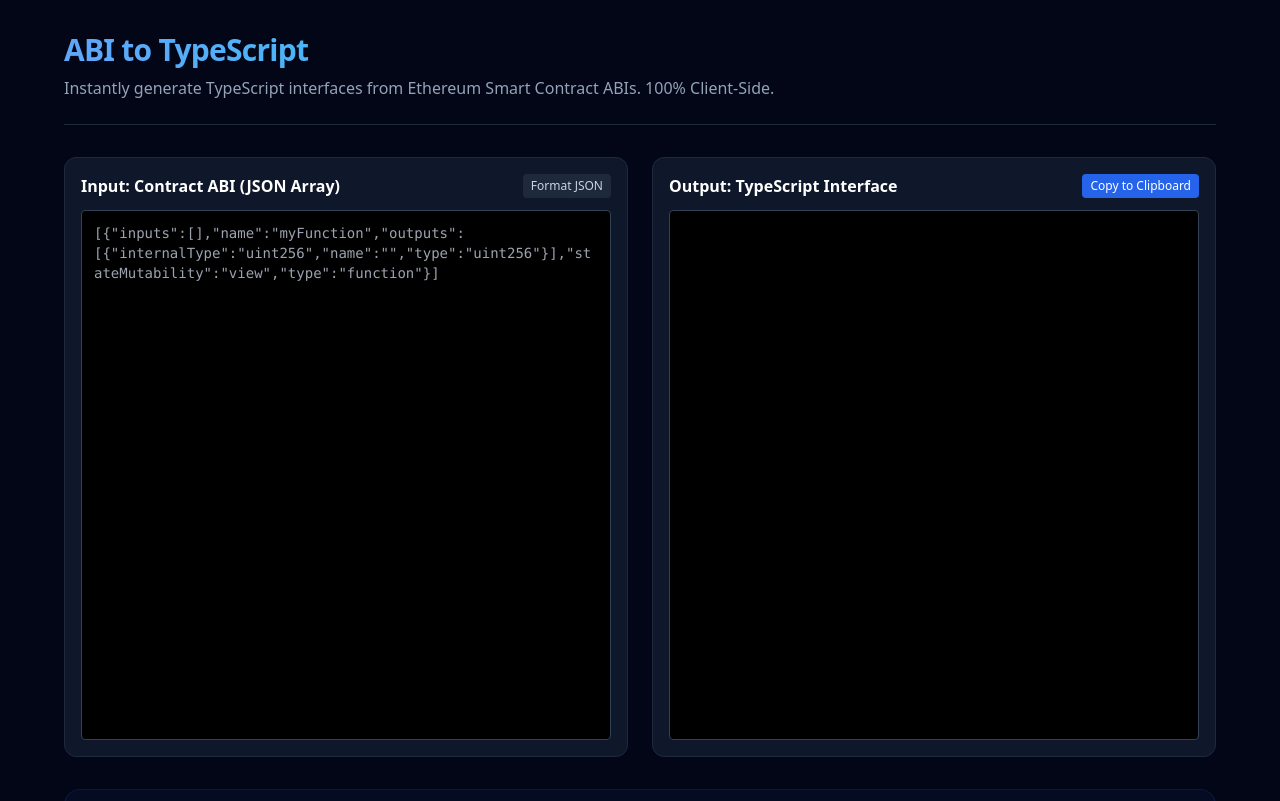
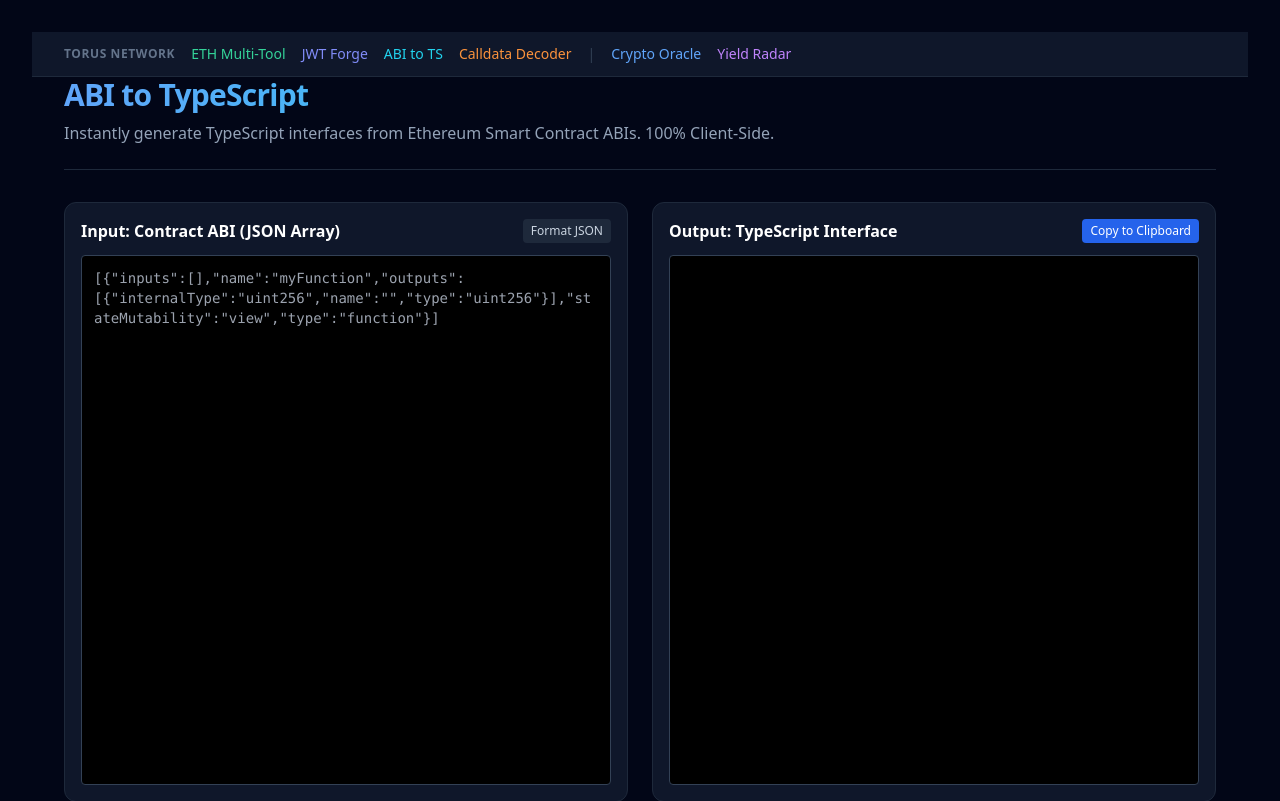
Before and after one commit to tedTorus/abi-to-ts, a plain HTML site: page index.html in a window 1280 px wide. Shown: the top 801 px of the page. Drawn offline with nearby package versions, Linux system fonts and the light colour scheme.

Commit message:
chore: update Torus Network global nav

```diff
--- a/index.html
+++ b/index.html
@@ -7,6 +7,19 @@
     <script src="https://cdn.tailwindcss.com"></script>
 </head>
 <body class="bg-slate-950 text-slate-200 font-sans min-h-screen p-4 md:p-8">
+
+    <!-- Torus Network Global Nav -->
+    <nav class="bg-slate-900 border-b border-slate-800 p-3 md:px-8 flex flex-wrap gap-4 text-sm items-center">
+        <span class="text-slate-500 font-bold tracking-wider text-xs uppercase">Torus Network</span>
+        <a href="https://tedTorus.github.io/eth-multitool/" class="text-emerald-400 hover:text-emerald-300 transition-colors">ETH Multi-Tool</a>
+        <a href="https://tedTorus.github.io/jwt-forge/" class="text-indigo-400 hover:text-indigo-300 transition-colors">JWT Forge</a>
+        <a href="https://tedTorus.github.io/abi-to-ts/" class="text-cyan-400 hover:text-cyan-300 transition-colors">ABI to TS</a>
+        <a href="https://tedTorus.github.io/calldata-decoder/" class="text-orange-400 hover:text-orange-300 transition-colors">Calldata Decoder</a>
+        <span class="text-slate-700">|</span>
+        <a href="https://tedTorus.github.io/crypto-oracle-ai/" class="text-blue-400 hover:text-blue-300 transition-colors">Crypto Oracle</a>
+        <a href="https://tedTorus.github.io/defi-yield-radar/" class="text-purple-400 hover:text-purple-300 transition-colors">Yield Radar</a>
+    </nav>
+
     <div class="max-w-6xl mx-auto">
         <header class="border-b border-slate-800 pb-6 mb-8 flex justify-between items-end">
             <div>
```
